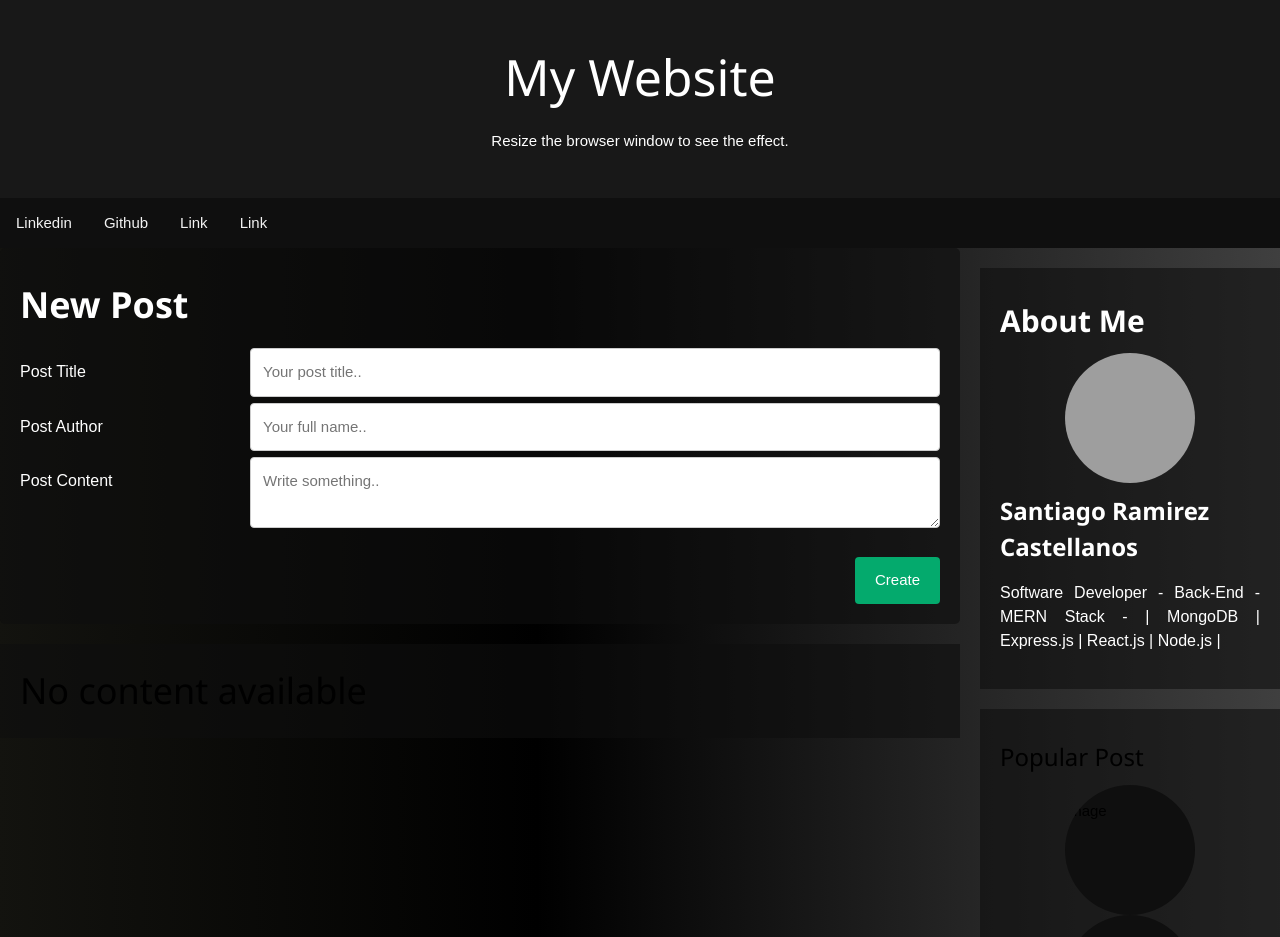
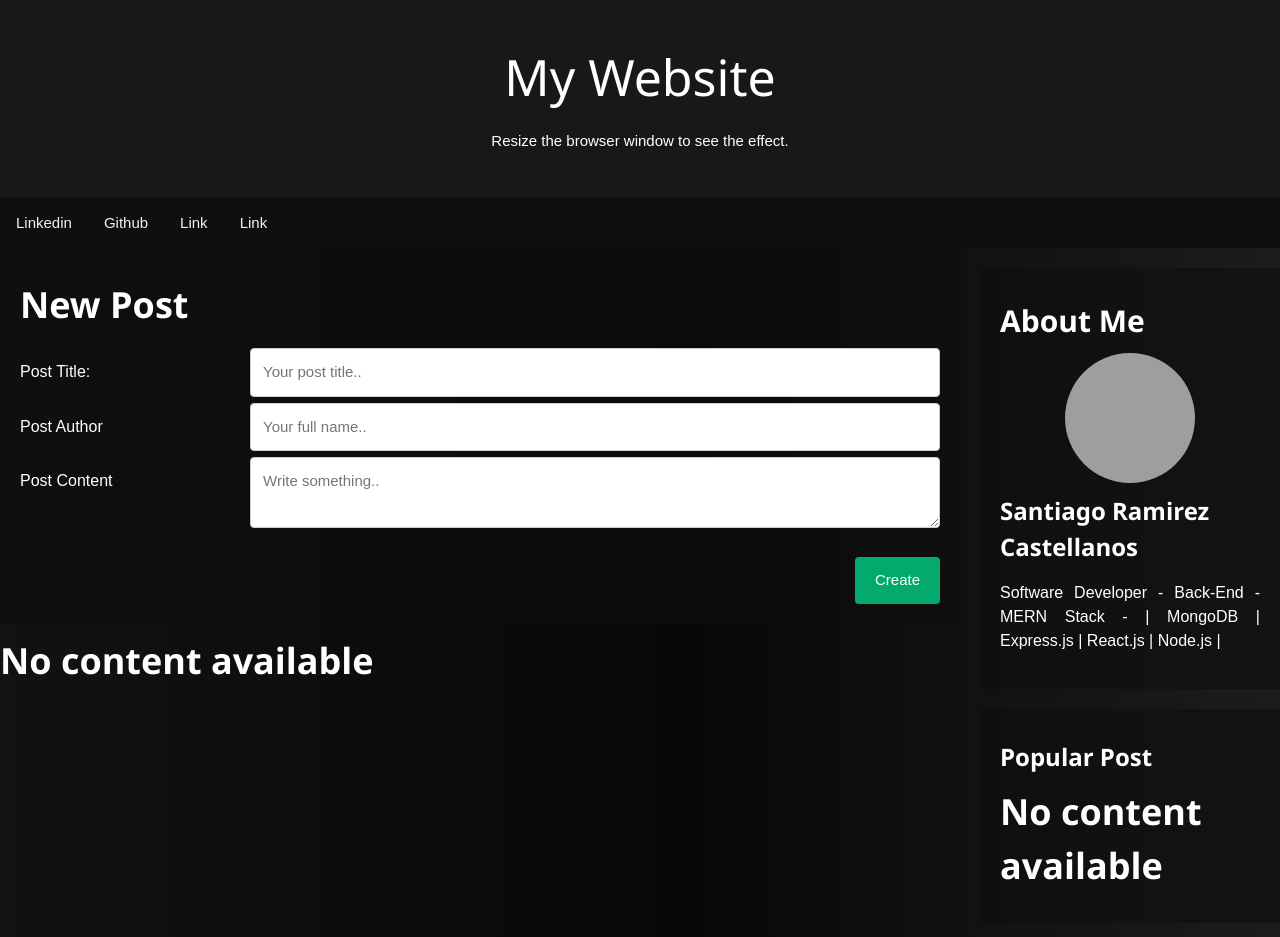
Before and after one commit to Santiago1054/project, a React (Vite) app: page / in a window 1280 px wide. Shown: the top 937 px of the page. Built offline with nearby package versions, Linux system fonts and the light colour scheme; grey boxes are pictures that could not be loaded.

Commit message:
April 15th 2025

```diff
--- a/src/App.jsx
+++ b/src/App.jsx
@@ -1,6 +1,6 @@
 import { useState } from 'react'
 //import './App.css'
-
+import './content.css'
 import { ContentLoyout } from './components/ContentLoyout.jsx'
 function App() {
 
@@ -9,9 +9,9 @@ function App() {
 
   return (
     <>
-
-      < ContentLoyout />
-
+      <div className='bg'>
+        < ContentLoyout />
+      </div>
 
     </>
   )
--- a/src/Content.css
+++ b/src/Content.css
@@ -2,7 +2,11 @@
   box-sizing: border-box;
   font-family: Arial, Helvetica, sans-serif;
 }
+.bg {
+  background-color: #0f0f0f98;
+  height: max-content;
 
+}
 body {
   height: 100vh;
   background: linear-gradient(
@@ -88,7 +92,7 @@ body {
   height: 130px;
   border-radius: 50%;
   overflow: hidden;
-  item-align: center;
+
   margin: 0 auto;
 }
 
@@ -98,6 +102,11 @@ body {
   object-fit: cover;
 }
 
+.Post-img img {
+  width: 100%;
+  height: 100%;
+  object-fit: cover;
+}
 .banner {
   width: 100%;
   height: 100%;
--- a/src/components/Card.jsx
+++ b/src/components/Card.jsx
@@ -1,28 +1,37 @@
 import react, { useState } from 'react'
 import '../Content.css'
-export function Card({ Title, TitleDescription, Text }) {
+export function Card({ Title, TitleDescription, Text, onEnviarValor, onDislikes, id }) {
     const [likes, setLikes] = useState(0);
     const [dislikes, setDislikes] = useState(0);
     const handleOnLike = () => {
         console.log("Liked");
         setLikes(likes + 1);
+        onEnviarValor(likes);
+        onDislikes(id);
     }
     const handleOnDislike = () => {
         console.log("Disliked");
         setDislikes(dislikes + 1);
+
     }
     return (
         <>
             <div className="card">
 
                 <h1 className='text-title'>{Title}</h1>
-                <h5 className='text'>{TitleDescription}</h5>
+                <h5 className='text'>{'By '+TitleDescription}</h5>
 
                 <p className='text' >{Text}</p>
 
 
-                <button class="button" onClick={handleOnLike}>{`${likes} 👍`}</button>
-                <button class="button button3" onClick={handleOnDislike}>{`${dislikes} 👎`}</button>
+                {onEnviarValor &&
+
+                    <>
+                        <button class="button" onClick={handleOnLike}>{`${likes} 👍`}</button>
+                        <button class="button button3" onClick={handleOnDislike}>{`${dislikes} 👎`}</button>
+                    </>
+
+                }
             </div>
 
         </>
--- a/src/components/ContentLoyout.jsx
+++ b/src/components/ContentLoyout.jsx
@@ -1,5 +1,5 @@
 
-import react, { useEffect, useState } from 'react'
+import react, { use, useEffect, useState } from 'react'
 
 import '../content.css'
 import { Header } from './Header.jsx'
@@ -14,7 +14,29 @@ export function ContentLoyout({ }) {
     const [error, setError] = useState("");
     const [text, setText] = useState("");
     const [data, setData] = useState([]);
+    const [id, setId] = useState(0);
+    const [popular, setPopular] = useState([]);
+    const [valorDesdeHijo, setValorDesdeHijo] = useState(0);
+    const [dislikes, setDislikes] = useState(0);
+    /*//Use the useEffect to set the data from the local storage
+    useEffect(() => {
+        const data = localStorage.getItem("data");
+        if (data) {
+            setData(JSON.parse(data));
+        }
+    }, []);
+    //Use the useEffect to save the data to the local storage
+    useEffect(() => {
+        localStorage.setItem("data", JSON.stringify(data));
+    }, [data]);*/
+    const recibirValor = (valor) => {
+        setValorDesdeHijo(valor);
 
+    };
+    const recibirId = (valor) => {
+
+        setDislikes(valor);
+    };
     //Handle the form submit
     const handleOnClick = (e) => {
         e.preventDefault();
@@ -27,13 +49,39 @@ export function ContentLoyout({ }) {
         } else {
             //If the fields are not empty, set the data and clear the fields
             //Set the data to the state and clear the fields
+
             setError("");
-            setData([...data, { title, titleDescription, text, }]);
+            setId(id + 1)
+            setData([...data, { title, titleDescription, text, valorDesdeHijo, dislikes, id }]);
+
             setTitle("");
             setTitleDescription("");
             setText("");
+
+            console.log("id out", id);
+            console.log("id dislikes", dislikes);
+
+
+
         }
+
     }
+
+    useEffect(() => {
+
+        setId(dislikes)
+        setData(prevItems =>
+            prevItems.map((item, id) =>
+                id === dislikes ? { ...item, valorDesdeHijo } : item
+            )
+        );
+        console.log("jjjj", id);
+    }, [valorDesdeHijo]);
+    useEffect(() => {
+        setId(id)
+        console.log("now", id);
+        console.log("dislikes now", dislikes);
+    }, [id]);
 
 
     return (
@@ -47,7 +95,7 @@ export function ContentLoyout({ }) {
                         <form >
                             <div class="row">
                                 <div class="col-25">
-                                    <label className='text' htmlFor="fname">Post Title</label>
+                                    <label className='text' htmlFor="fname">Post Title:</label>
                                 </div>
                                 <div class="col-75">
                                     <input type="text" id="fname" name="firstname" value={title} placeholder="Your post title.." onChange={(e) => setTitle(e.target.value)} />
@@ -81,15 +129,16 @@ export function ContentLoyout({ }) {
                         data.length > 0 ? // If there is data, show the cards
                             (data.map
                                 (
-                                    (item, index) => (
-                                        <Card key={index} Title={item.title} TitleDescription={item.titleDescription} Text={item.text} />
+                                    (item, id) => (
+                                        <Card key={id} Title={item.title} TitleDescription={item.titleDescription} Text={item.text}
+                                            onEnviarValor={recibirValor} onDislikes={recibirId} liked={item.valorDesdeHijo} id={id} />
                                     )
                                 )
                             )
                             :  // If there is no data, show a message
                             (
 
-                                <h1 className='card'>No content available</h1>
+                                <h1 className='text-title'>No content available</h1>
 
                             )
 
@@ -105,10 +154,25 @@ export function ContentLoyout({ }) {
                         <p className='text'>Software Developer - Back-End - MERN Stack - | MongoDB | Express.js | React.js | Node.js |</p>
                     </div>
                     <div className="card">
-                        <h3>Popular Post</h3>
-                        <div className="fakeimg"><p>Image</p></div>
-                        <div className="fakeimg"><p>Image</p></div>
-                        <div className="fakeimg"><p>Image</p></div>
+                        <h3 className='text-title'>Popular Post</h3>
+                        {
+                            data.length > 0 ? // If there is data, show the cards
+                                (data.filter(item => item.valorDesdeHijo > 3).map
+                                    (
+                                        (item, id) => (
+                                            <Card key={id} Title={item.title} TitleDescription={item.titleDescription} id={id} />
+                                        )
+                                    )
+                                )
+                                :  // If there is no data, show a message
+                                (
+
+                                    <h1 className='text-title'>No content available</h1>
+
+                                )
+
+                        }
+
                     </div>
                     <div className="card">
                         <h3>Follow Me</h3>
--- a/src/main.jsx
+++ b/src/main.jsx
@@ -3,8 +3,11 @@ import { createRoot } from 'react-dom/client'
 //import './index.css'
 import App from './App.jsx'
 
+
 createRoot(document.getElementById('root')).render(
   <StrictMode>
+
     <App />
+
   </StrictMode>,
 )
```
